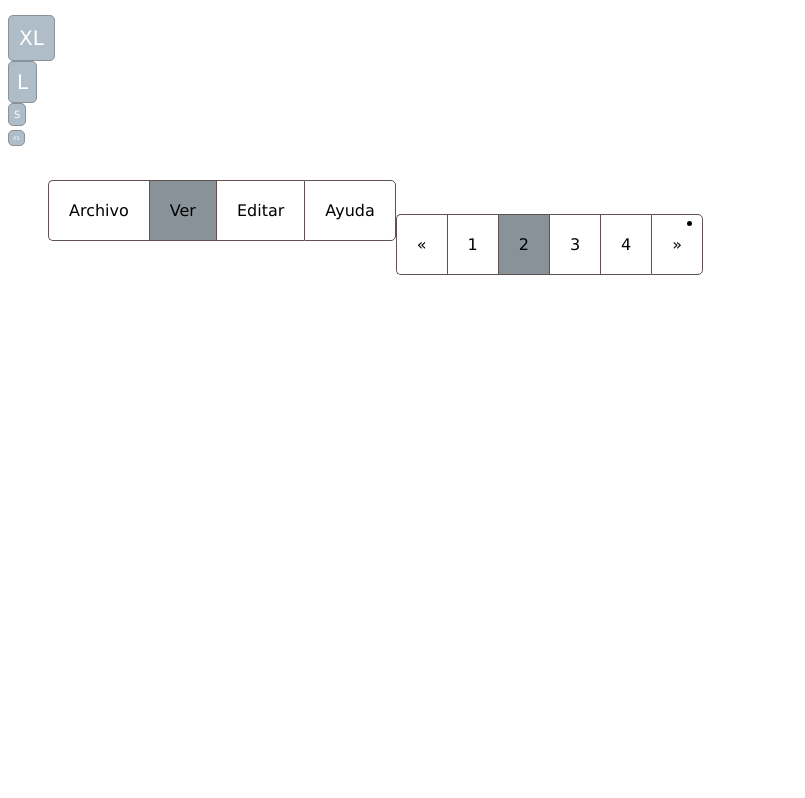
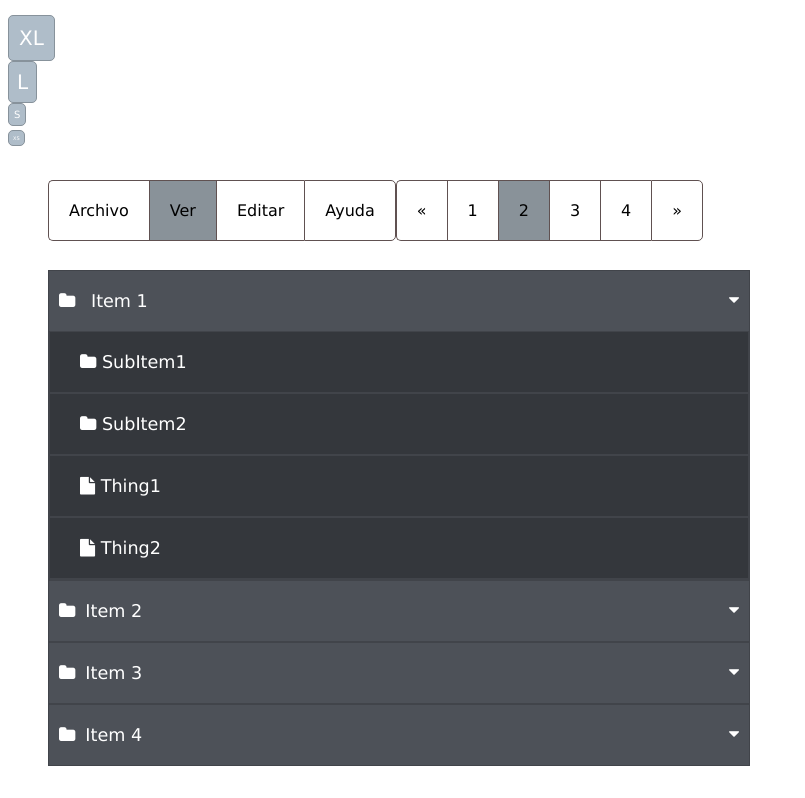
Before and after one commit to christianbegines/arquitectura-Sass-Css-Basica, a website: page public_html/index.html in a window 1280 px wide. Shown: the part 831-1629 px from the top of the page, without its empty margins (0-805 px from the left). Before the commit the page ends 1106 px from the top, so only its background shows below. Drawn offline with Linux system fonts and the light colour scheme.

Commit message:
Falta funcionalidad

```diff
--- a/public_html/index.html
+++ b/public_html/index.html
@@ -11,7 +11,7 @@ and open the template in the editor.
         <meta charset="UTF-8">
         <meta name="viewport" content="width=device-width, initial-scale=1.0">
         <script src="script.js"></script>
-        <link rel="stylesheet" href="https://maxcdn.bootstrapcdn.com/font-awesome/4.6.3/css/font-awesome.min.css" type="text/css">
+        <link rel="stylesheet" href="https://maxcdn.bootstrapcdn.com/font-awesome/4.6.3/css/font-awesome.min.css">
     </head>
     <body>
         <div>
@@ -79,7 +79,7 @@ and open the template in the editor.
                         <li class="menu__item"><a class="menu__link" href="https://google.com">Ayuda</a></li>
                     </ul>
                 </div>
-                <br>
+
                 <div>
                     <ul class="menu">
                         <li class="menu__item"><a class="menu__link" href="https://google.com">&#171;</a></li>
@@ -91,11 +91,25 @@ and open the template in the editor.
                     </ul>
                 </div>
             </div>
-            <div>
-                <ul>
-                    <li>
+            <br>
+            <br>
+            <br>
+            <br>
 
+            <div class="vertical-menu">
+                <ul class="vertical-menu__item-container-0">
+                    <li  class=" vertical-menu__item-0 vertical-menu__item-0--close" onclick="">
+                        <a href="#" class="vertical-menu__link-0">Item 1 </a><span class="vertical-menu-titulo--icono"></span>
+                        <ul class="vertical-menu__item-container-1">
+                            <li class="vertical-menu__item-1 vertical-menu__item-1--close">  SubItem1</li>
+                            <li class="vertical-menu__item-1 vertical-menu__item-1--close">  SubItem2</li>
+                            <li class="vertical-menu__item-1 vertical-menu__item-1--doc">  Thing1</li>
+                            <li class="vertical-menu__item-1 vertical-menu__item-1--doc">  Thing2</li>
+                        </ul>
                     </li>
+                    <li class="vertical-menu__item-0 vertical-menu__item-0--close"><a href="#" class="vertical-menu__link-0">Item 2</a>  <span class="vertical-menu-titulo--icono"></span> </li>
+                    <li class="vertical-menu__item-0 vertical-menu__item-0--close"><a href="#" class="vertical-menu__link-0">Item 3</a> <span class="vertical-menu-titulo--icono"></span> </li>
+                    <li class="vertical-menu__item-0 vertical-menu__item-0--close"><a href="#" class="vertical-menu__link-0">Item 4</a> <span class="vertical-menu-titulo--icono"></span> </li>
                 </ul>
             </div>
 
--- a/public_html/script.js
+++ b/public_html/script.js
@@ -1,5 +1,3 @@
-/*
- * To change this license header, choose License Headers in Project Properties.
- * To change this template file, choose Tools | Templates
- * and open the template in the editor.
- */
+function addMenu(){
+    var liItem
+}
--- a/public_html/style.css
+++ b/public_html/style.css
@@ -169,8 +169,6 @@
     border-bottom:1px solid #605151;
     word-wrap: break-word;
 
-
-
 }
 .menu__item:hover{
     background-color: #cedfed;
@@ -214,3 +212,87 @@
 .menu__item--selected:hover{
     background-color: #5f6870;
 }
+.vertical-menu{
+    font-family: "Lucida Grande",Verdana,Lucida,Helvetica,Arial,sans-serif;
+}
+.vertical-menu__item-container-0{
+    list-style: none;
+    font-size: 110%;
+    padding-bottom: 15px;
+}
+.vertical-menu__item-0{
+    padding-top: 20px;
+
+
+}
+.vertical-menu__item-1--close{
+
+
+}
+.vertical-menu__item-0--close{
+    background-color: #4D5158;
+    width:700px;
+    border:0.1px solid #41444A;
+    color:white;
+
+}
+.vertical-menu__item-0--close:before{
+    content:'\f07b';
+    font-family: FontAwesome;
+    padding:10px;
+}
+/*.vertical-menu__item-0--close:after{
+    float:right;
+    content:"\f0d7";
+    font-family: FontAwesome;
+
+} */
+
+.vertical-menu__item-0--open:before{
+    content: "\f07c";
+    font-family: FontAwesome;
+
+}
+
+.vertical-menu__item-container-1{
+    list-style: none;
+    background-color: #34373C;
+    padding: 0px;
+
+}
+.vertical-menu__item-1{
+    padding-top: 20px;
+    padding-bottom: 20px;
+    border:0.1px solid #41444A;
+    padding-left: 30px;
+}
+.vertical-menu__item-1--close{
+
+}
+.vertical-menu__item-1--doc{
+
+
+}
+.vertical-menu__item-1--close:before{
+    content:'\f07b';
+    font-family: FontAwesome;
+
+}
+.vertical-menu__item-1--doc:before{
+    content:'\f15b';
+    font-family: FontAwesome;
+
+}
+.vertical-menu-titulo--icono:after{
+    float:right;
+    content:"\f0d7";
+    font-family: FontAwesome;
+    padding-right: 10px;
+}
+.vertical-menu__link-0{
+    padding-bottom: 20px;
+    display:inline-block;
+    text-decoration: none;
+    color:white;
+
+}
```
Lines whose indentation alone changed are shown as unchanged.
